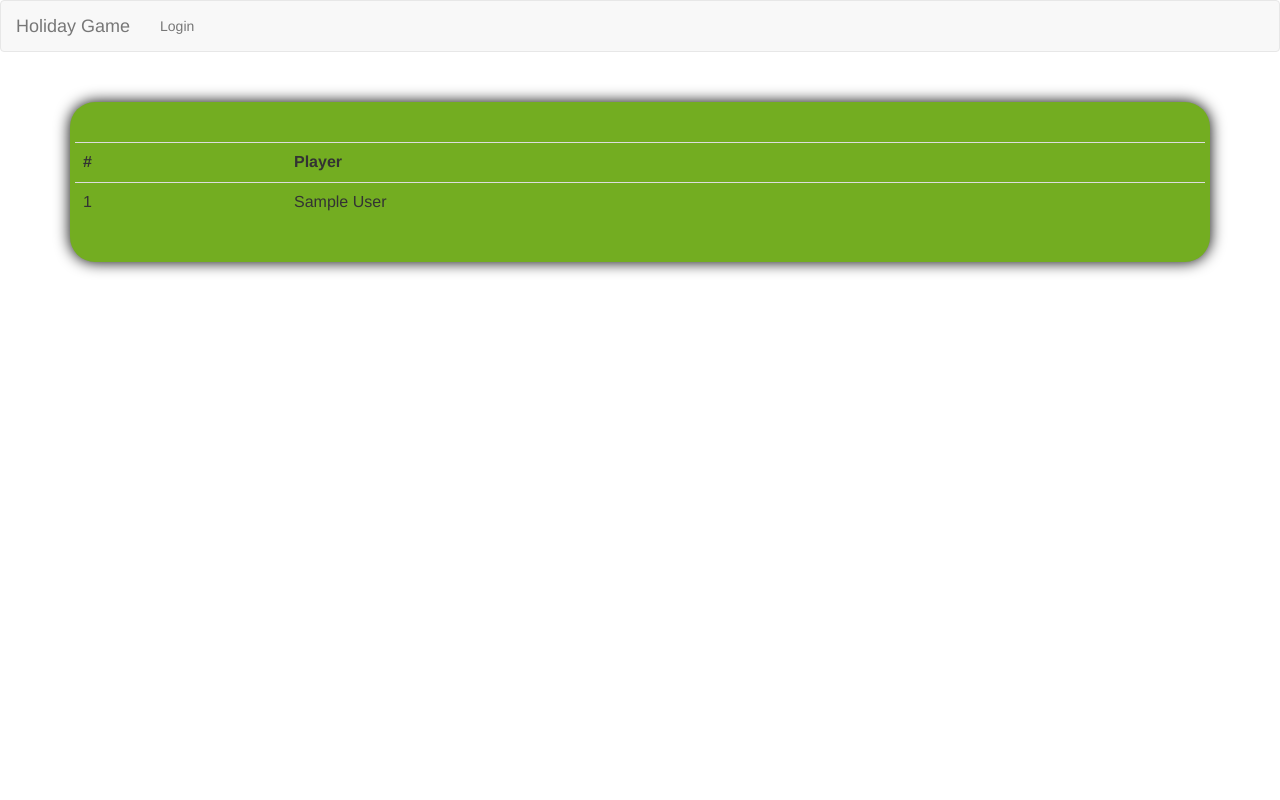
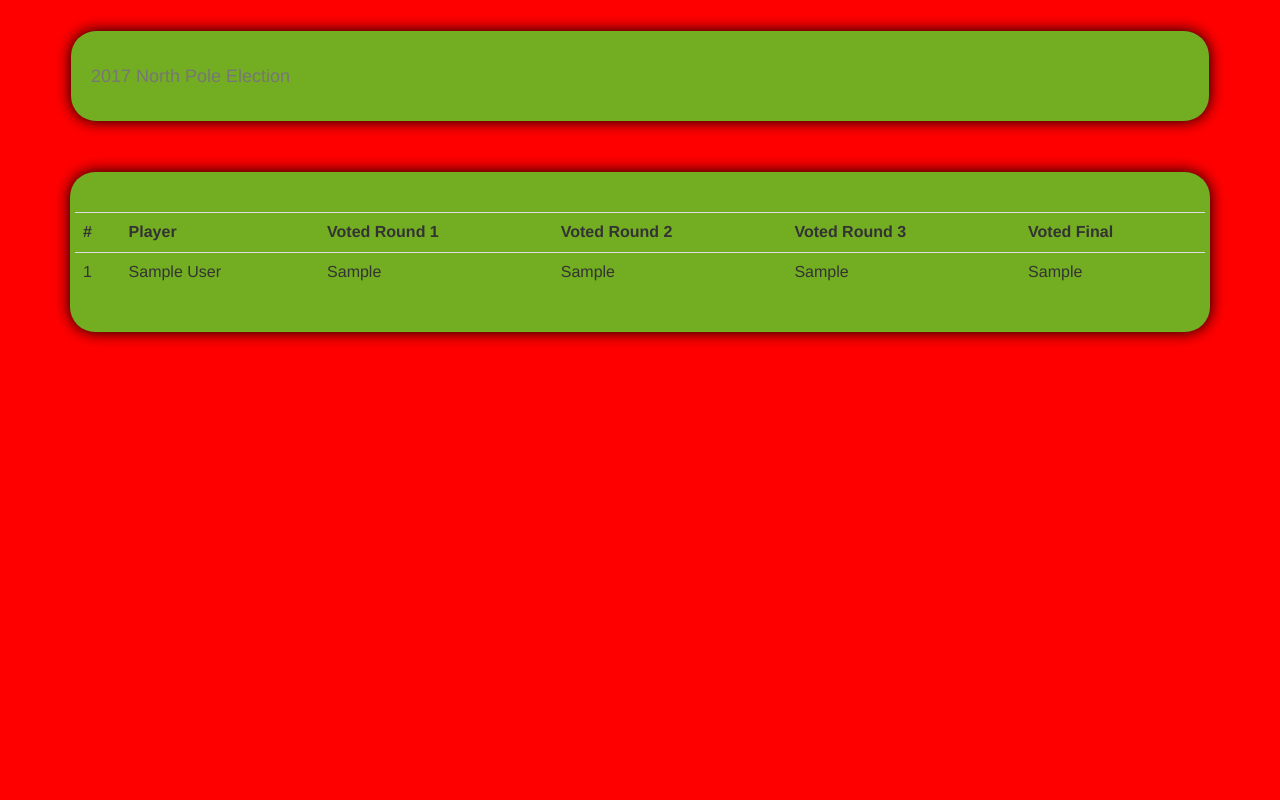
Before and after one commit to dncswim76/xmas-game, a Python web app: template xmas_game/templates/view_players.html in a window 1280 px wide. Run offline with Jinja, Linux system fonts and the light colour scheme; the template is opened without the code that fills it: most values are stand-ins (such as "Sample title", 1, 10 or a date in 2020); some libraries are stand-ins or nearby versions.

Commit message:
game pretty much fully working now

```diff
--- a/xmas_game/models.py
+++ b/xmas_game/models.py
@@ -95,3 +95,7 @@ class Player(db.Model):
     role = db.Column('player_role', db.Enum(Roles), nullable=False)
     user_id = db.Column('User', db.Integer, db.ForeignKey('users.id'))
     user = db.relationship(User, backref='users')
+    voted_round_one = db.Column('voted_round1', db.Text)
+    voted_round_two = db.Column('voted_round2', db.Text)
+    voted_round_three = db.Column('voted_round3', db.Text)
+    voted_round_four = db.Column('voted_round4', db.Text)
--- a/xmas_game/templates/base.html
+++ b/xmas_game/templates/base.html
@@ -1,9 +1,12 @@
 <html>
   <head>
-    <title>Holiday Game</title>
+    <title>2017 North Pole Election</title>
     <!-- CSS -->
     <link rel="stylesheet" href="https://maxcdn.bootstrapcdn.com/bootstrap/3.3.7/css/bootstrap.min.css">
+    <meta name="viewport" content="width=device-width, initial-scale=1.0">
 
+    <script src="https://ajax.googleapis.com/ajax/libs/jquery/3.2.1/jquery.min.js"></script>
+    <script src="https://maxcdn.bootstrapcdn.com/bootstrap/3.3.7/js/bootstrap.min.js"></script>
 
     <style>
       .container-fluid {
@@ -14,6 +17,12 @@
       box-shadow: 0 0 15px black;
       margin-top: 30px
       }
+      .navbar {
+      background: red;
+      border-color: red;
+      }
+
+    body { background: red !important; }
     </style>
 
     {% block css %}{% endblock %}
@@ -25,22 +34,36 @@
 </head>
 
   <body>
+<div class="container">
 
-<nav class="navbar navbar-default">
+<nav class="navbar navbar-default" role="navigation">
+ <div class="container-fluid" id="top">
+	  <!-- Brand and toggle get grouped for better mobile display -->
 	  <div class="navbar-header">
-      <a class="navbar-brand" href="{{ url_for('home')}}">Holiday Game</a>
+	    <button type="button" class="navbar-toggle" data-toggle="collapse" data-target="#bs-example-navbar-collapse-1">
+	      <span class="sr-only">Toggle navigation</span>
+	      <span class="icon-bar"></span>
+	      <span class="icon-bar"></span>
+	      <span class="icon-bar"></span>
+	    </button>
+	    <a class="navbar-brand" href="{{ url_for('home')}}">2017 North Pole Election</a>
 	  </div>
+
+	  <!-- Collect the nav links, forms, and other content for toggling -->
+	  <div class="collapse navbar-collapse" id="bs-example-navbar-collapse-1">
 	    <ul class="nav navbar-nav">
 	      {% if session.authenticated %}
 	      <li><a href="{{ url_for('view_players')}}">View Players</a></li>
 	      <li><a href="{{ url_for('my_role')}}">My Role</a></li>
 	      <li><a href="{{ url_for('vote')}}">Vote</a></li>
 	      <li><a href="{{ url_for('logout')}}">Logout</a></li>
-      {% else %}
-      <li><a href="{{ url_for('login')}}">Login</a></li>
              {% endif %}
 	    </ul>
+	  </div><!-- /.navbar-collapse -->
+	</div><!-- /.container-fluid -->
 </nav>
+
+</div>
 
 {% block content %}{% endblock %}
 
--- a/xmas_game/templates/login.html
+++ b/xmas_game/templates/login.html
@@ -1,6 +1,8 @@
 {% extends "base.html" %}
 
 {% block content %}
+<div class="cotainer">
+<div class="cotainer-fluid">
 <div class="section_title"><h2>Login Below or Create an Account</h2></div>
     <div class="section_content">
         <form action="" method="post" name="login">
@@ -17,4 +19,6 @@
         </form>
         <p><button type="button" onclick="window.location.href='{{ url_for('create_account') }}';">Create Account</button></p>
     </div>
+</div>
+</div>
 {% endblock %}
--- a/xmas_game/templates/view_players.html
+++ b/xmas_game/templates/view_players.html
@@ -9,11 +9,19 @@
     <tr>
         <th>#</th>
         <th>Player</th>
+	<th> Voted Round 1 </th>
+	<th> Voted Round 2 </th>
+	<th> Voted Round 3 </th>
+	<th> Voted Final </th>
     </tr>
     {% for player in players %}
     <tr>
         <td>{{ loop.index }}</td>
         <td>{{ player.user.first_name }} {{ player.user.last_name }}</td>
+	<td>{{ player.voted_round_one}}</td>
+	<td>{{ player.voted_round_two}}</td>
+	<td>{{ player.voted_round_three}}</td>
+	<td>{{ player.voted_round_four}}</td>
     </tr>
     {% endfor %}
 </table>
```
Also changed, not shown: xmas_game/templates/home.html (+8 -5 lines), xmas_game/templates/vote.html (added, +33 -0 lines), xmas_game/utils.py (+25 -7 lines), xmas_game/views.py (+47 -7 lines). Lines whose indentation alone changed are shown as unchanged.
